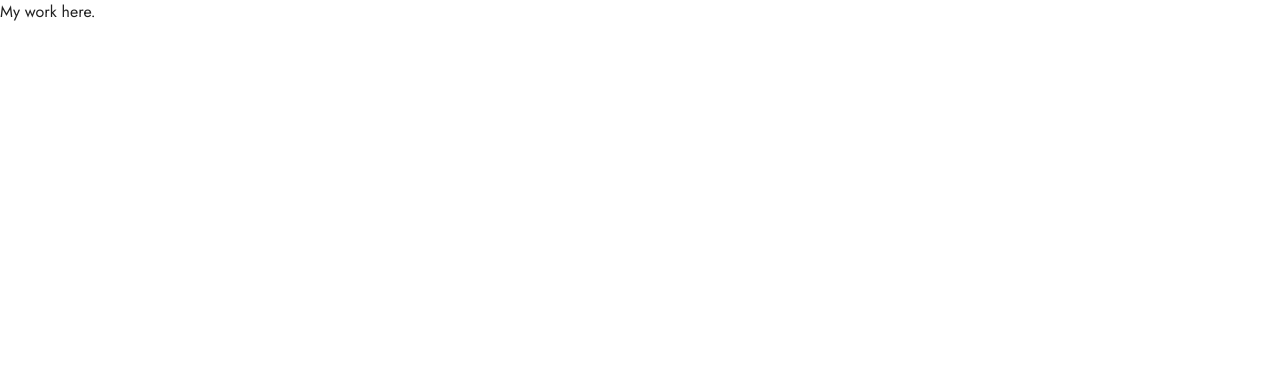
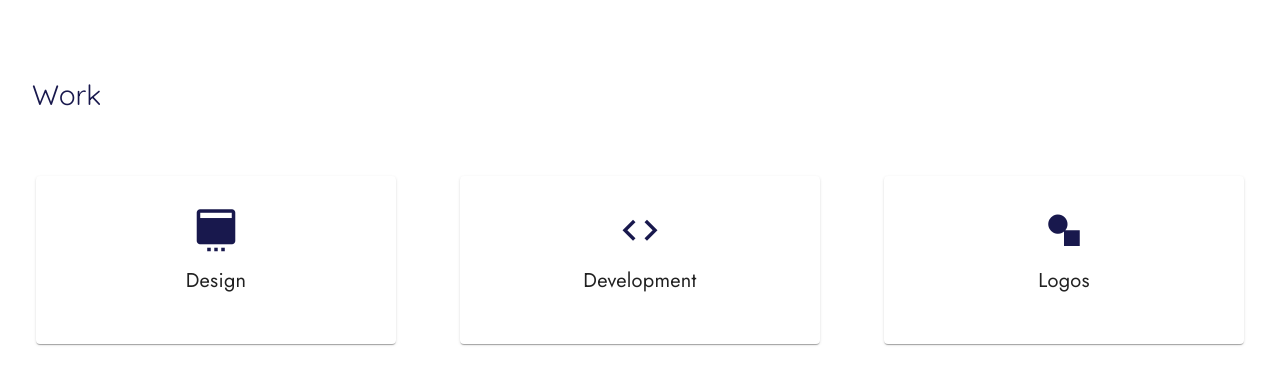
Before and after one commit to keljr021/portfolio-2023, a Vue app: page /#/work in a window 1280 px wide. Shown: the top 384 px of the page. Built offline with nearby package versions, Linux system fonts and the light colour scheme.

Commit message:
Created menu items for work page

```diff
--- /dev/null
+++ b/src/components/partials/WorkMenuItem.vue
@@ -0,0 +1,33 @@
+<script>
+  export default {
+    name: 'WorkMenuItem',
+    props: {
+      icon: String,
+      name: String,
+      title: String
+    }
+}
+</script>
+
+<template>
+  <v-card class="work-menu" @click="scrollTo(name)">
+    <v-card-text class="text-center">
+        <div class="work-menu-icon py-4">
+          <v-icon :icon="icon" color="#18184d"  />
+          <div class="work-menu-title py-4">
+              {{ title }}
+          </div>
+        </div>
+    </v-card-text>
+  </v-card>
+</template>
+
+<style>
+.work-menu-icon {
+  font-size: 28px;
+}
+
+.work-menu-title {
+  font-size: 20px;
+}
+</style>
--- a/src/main.js
+++ b/src/main.js
@@ -13,8 +13,8 @@ import * as directives from 'vuetify/directives'
 import '@mdi/font/css/materialdesignicons.css'
 
 const routes = [
-  { path: '/', component: Home },
-  { path: '/work', component: Work }
+  { path: '/', name: 'home', component: Home },
+  { path: '/work', name: 'work', component: Work }
 ];
 
 const router = createRouter({
--- a/src/pages/Work.vue
+++ b/src/pages/Work.vue
@@ -1,4 +1,5 @@
 <script>
+  import WorkMenuItem from '@/components/partials/WorkMenuItem.vue';
   export default {
     name: 'Work',
     data() {
@@ -10,12 +11,32 @@
 
     },
     components: {
+      WorkMenuItem
     }
 }
 </script>
 
 <template>
-  My work here.
+  <v-container fluid>
+    <v-spacer style="height:41.5px"></v-spacer>
+
+    <v-row>
+      <v-col>
+        <div class="work-title pa-4">Work</div>
+      </v-col>
+    </v-row>
+    <v-row>
+      <v-col class="pa-8">
+        <work-menu-item icon="mdi-application-settings" name="Test" title="Design" />
+      </v-col>
+      <v-col class="pa-8">
+        <work-menu-item icon="mdi-code-tags" name="Test" title="Development" />
+      </v-col>
+      <v-col class="pa-8">
+        <work-menu-item icon="mdi-drawing" name="Test" title="Logos" />
+      </v-col>
+    </v-row>
+  </v-container>
 </template>
 
 <style>
```
